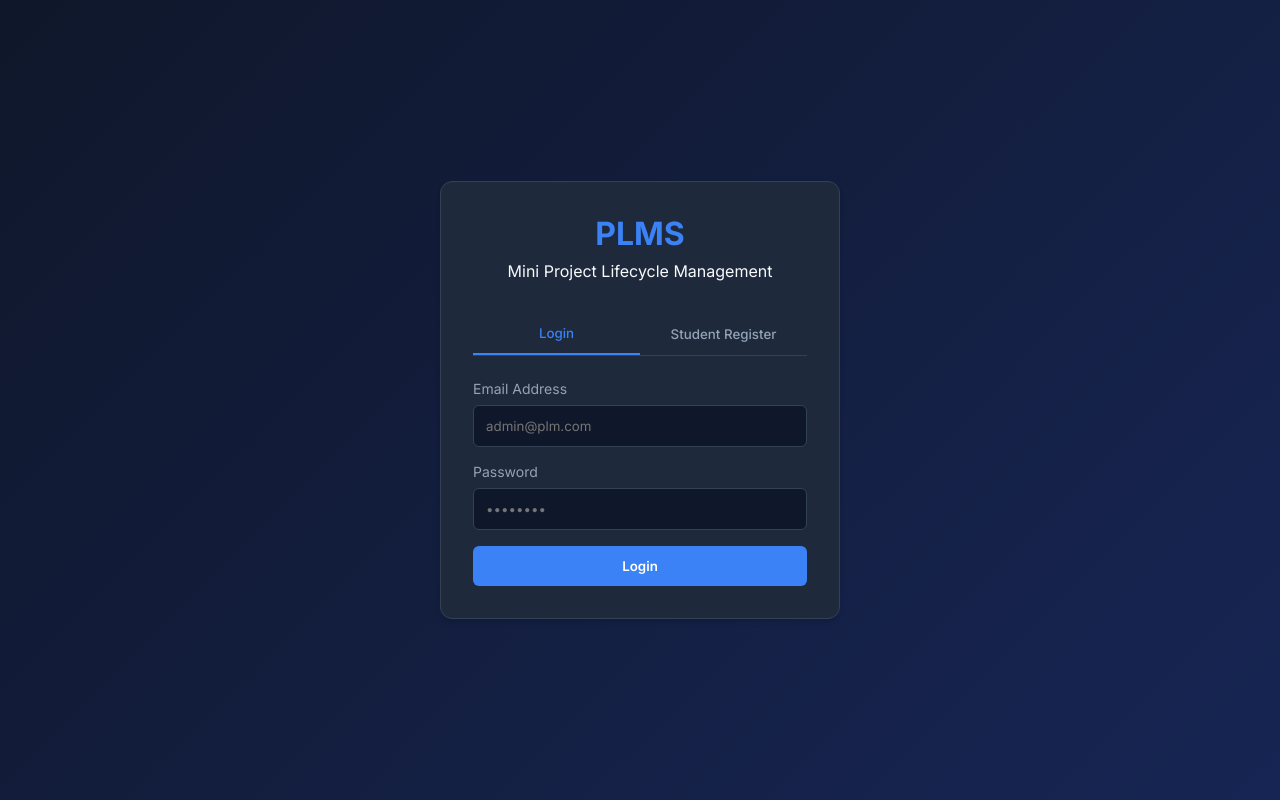
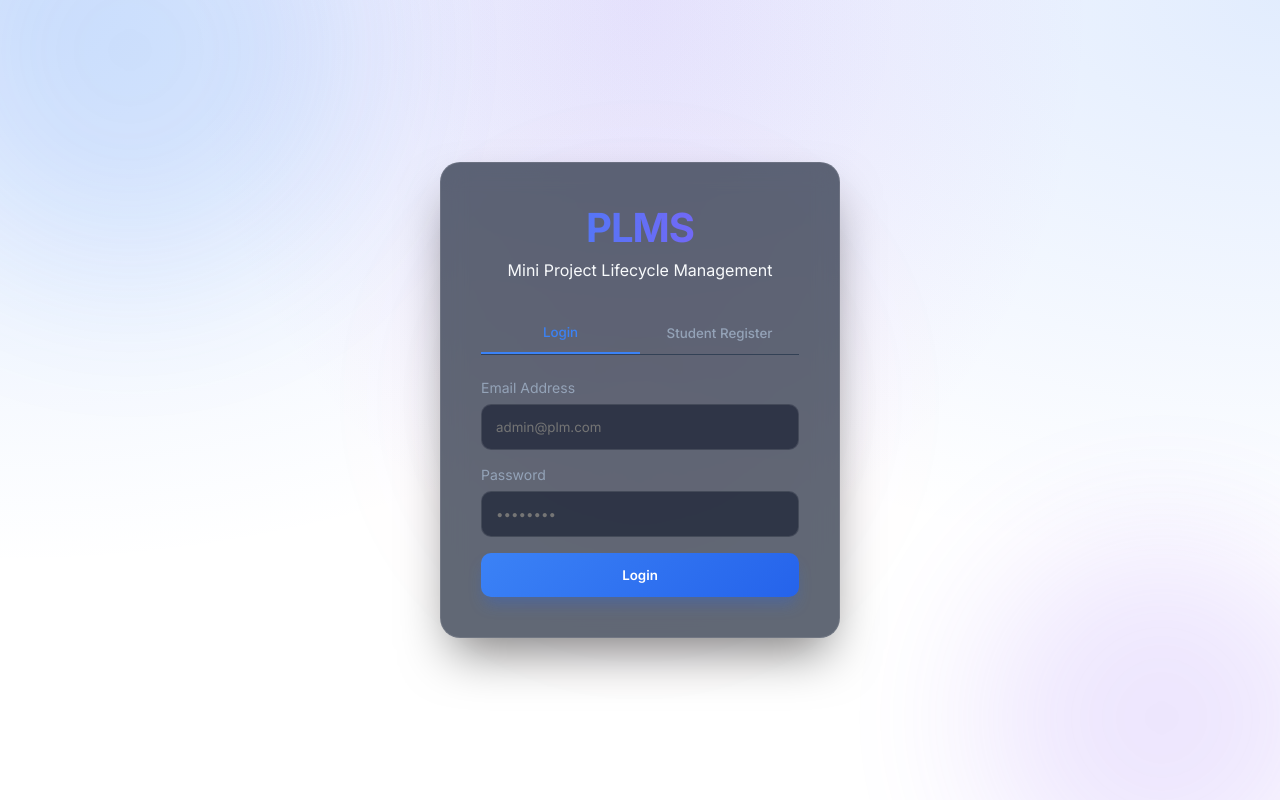
Before and after one commit to Adhavan2006/PLM, a Spring Boot app: page / in a window 1280 px wide. Run offline with Spring Boot 4, Linux system fonts and the light colour scheme; some of the project's set-up classes (security, data sources, template engines, error pages and the like) are left out, and stand-ins take their place.

Commit message:
Enhance login page UI with premium background, glassmorphism, and animations

```diff
--- a/backend/src/main/resources/static/css/style.css
+++ b/backend/src/main/resources/static/css/style.css
@@ -41,20 +41,102 @@
     display: flex;
     justify-content: center;
     align-items: center;
-    background: linear-gradient(135deg, #0f172a 0%, #172554 100%);
+    background: #0f172a;
+    background: radial-gradient(at 0% 0%, rgba(59, 130, 246, 0.15) 0, transparent 50%),
+        radial-gradient(at 50% 0%, rgba(147, 51, 234, 0.1) 0, transparent 50%),
+        radial-gradient(at 100% 0%, rgba(59, 130, 246, 0.15) 0, transparent 50%);
+    position: relative;
+    overflow: hidden;
+}
+
+.bg-blobs {
+    position: fixed;
+    top: 0;
+    left: 0;
+    width: 100%;
+    height: 100%;
+    z-index: 0;
+    pointer-events: none;
+}
+
+.blob {
+    position: absolute;
+    width: 400px;
+    height: 400px;
+    background: var(--accent);
+    filter: blur(80px);
+    border-radius: 50%;
+    opacity: 0.15;
+    animation: blob-float 20s infinite alternate;
+}
+
+.blob-1 {
+    top: -100px;
+    left: -100px;
+    background: #3b82f6;
+}
+
+.blob-2 {
+    bottom: -100px;
+    right: -100px;
+    background: #8b5cf6;
+    animation-delay: -5s;
+}
+
+.blob-3 {
+    top: 50%;
+    left: 50%;
+    transform: translate(-50%, -50%);
+    background: #ec4899;
+    width: 300px;
+    height: 300px;
+    opacity: 0.05;
+    animation: blob-pulse 15s infinite alternate;
+}
+
+@keyframes blob-float {
+    0% {
+        transform: translate(0, 0) scale(1);
+    }
+
+    33% {
+        transform: translate(30px, -50px) scale(1.1);
+    }
+
+    66% {
+        transform: translate(-20px, 20px) scale(0.9);
+    }
+
+    100% {
+        transform: translate(0, 0) scale(1);
+    }
+}
+
+@keyframes blob-pulse {
+    from {
+        transform: translate(-50%, -50%) scale(1);
+    }
+
+    to {
+        transform: translate(-50%, -50%) scale(1.3);
+    }
 }
 
 .login-container {
     width: 100%;
     max-width: 400px;
+    position: relative;
+    z-index: 1;
 }
 
 .login-card {
-    background: var(--bg-card);
-    padding: 2rem;
-    border-radius: 12px;
-    box-shadow: 0 4px 6px -1px rgba(0, 0, 0, 0.1), 0 2px 4px -1px rgba(0, 0, 0, 0.06);
-    border: 1px solid var(--border);
+    background: rgba(30, 41, 59, 0.7);
+    backdrop-filter: blur(12px);
+    -webkit-backdrop-filter: blur(12px);
+    padding: 2.5rem;
+    border-radius: 20px;
+    box-shadow: 0 25px 50px -12px rgba(0, 0, 0, 0.5);
+    border: 1px solid rgba(255, 255, 255, 0.1);
 }
 
 .login-header {
@@ -63,9 +145,14 @@
 }
 
 .login-header h1 {
-    font-size: 2rem;
-    color: var(--accent);
+    font-size: 2.5rem;
+    font-weight: 800;
+    background: linear-gradient(to right, #3b82f6, #8b5cf6);
+    -webkit-background-clip: text;
+    background-clip: text;
+    -webkit-text-fill-color: transparent;
     margin-bottom: 0.5rem;
+    letter-spacing: -1px;
 }
 
 .tabs {
@@ -104,35 +191,40 @@
 select,
 textarea {
     width: 100%;
-    padding: 0.75rem;
-    background: #0f172a;
-    border: 1px solid var(--border);
-    border-radius: 6px;
+    padding: 0.875rem;
+    background: rgba(15, 23, 42, 0.6);
+    border: 1px solid rgba(255, 255, 255, 0.1);
+    border-radius: 10px;
     color: var(--text-primary);
     outline: none;
-    transition: border-color 0.2s;
+    transition: all 0.3s ease;
 }
 
 input:focus,
 select:focus,
 textarea:focus {
     border-color: var(--accent);
+    background: rgba(15, 23, 42, 0.8);
+    box-shadow: 0 0 0 4px rgba(59, 130, 246, 0.1);
 }
 
 .btn-primary {
     width: 100%;
-    padding: 0.75rem;
-    background: var(--accent);
+    padding: 0.875rem;
+    background: linear-gradient(135deg, #3b82f6 0%, #2563eb 100%);
     color: white;
     border: none;
-    border-radius: 6px;
+    border-radius: 10px;
     font-weight: 600;
     cursor: pointer;
-    transition: background 0.2s;
+    transition: all 0.3s ease;
+    box-shadow: 0 10px 15px -3px rgba(37, 99, 235, 0.3);
 }
 
 .btn-primary:hover {
-    background: var(--accent-hover);
+    transform: translateY(-2px);
+    box-shadow: 0 20px 25px -5px rgba(37, 99, 235, 0.4);
+    filter: brightness(1.1);
 }
 
 .hidden {
--- a/backend/src/main/resources/static/index.html
+++ b/backend/src/main/resources/static/index.html
@@ -10,6 +10,11 @@
 </head>
 
 <body class="login-body">
+    <div class="bg-blobs">
+        <div class="blob blob-1"></div>
+        <div class="blob blob-2"></div>
+        <div class="blob blob-3"></div>
+    </div>
     <div class="login-container">
         <div class="login-card">
             <div class="login-header">
```
